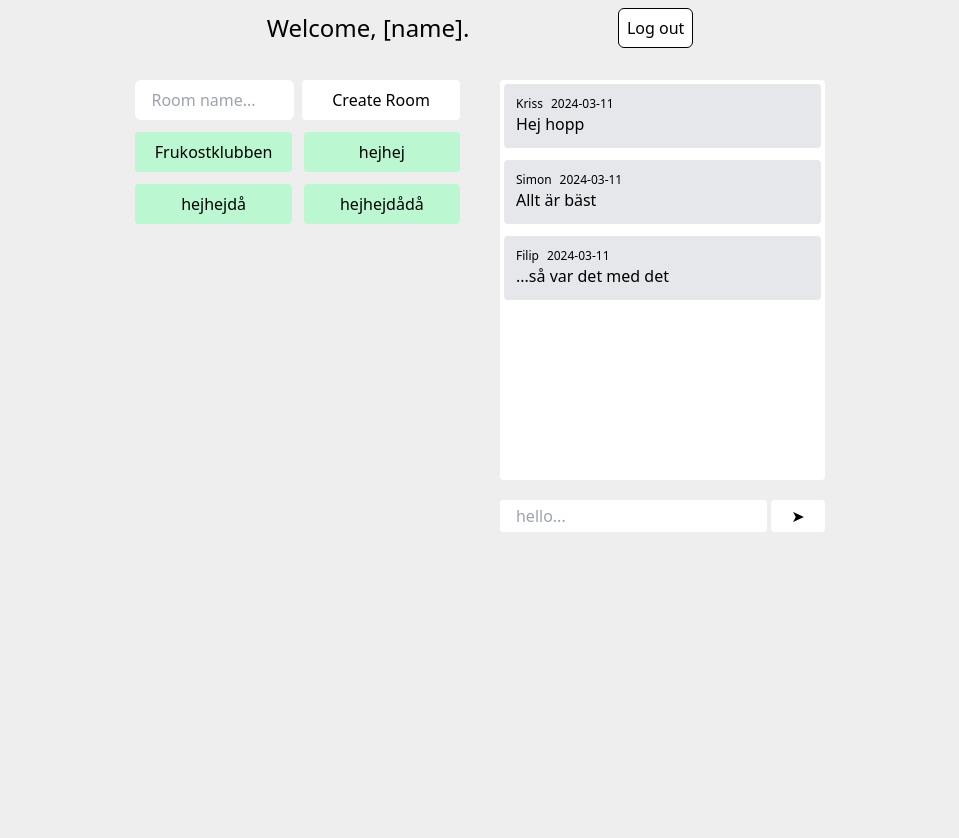
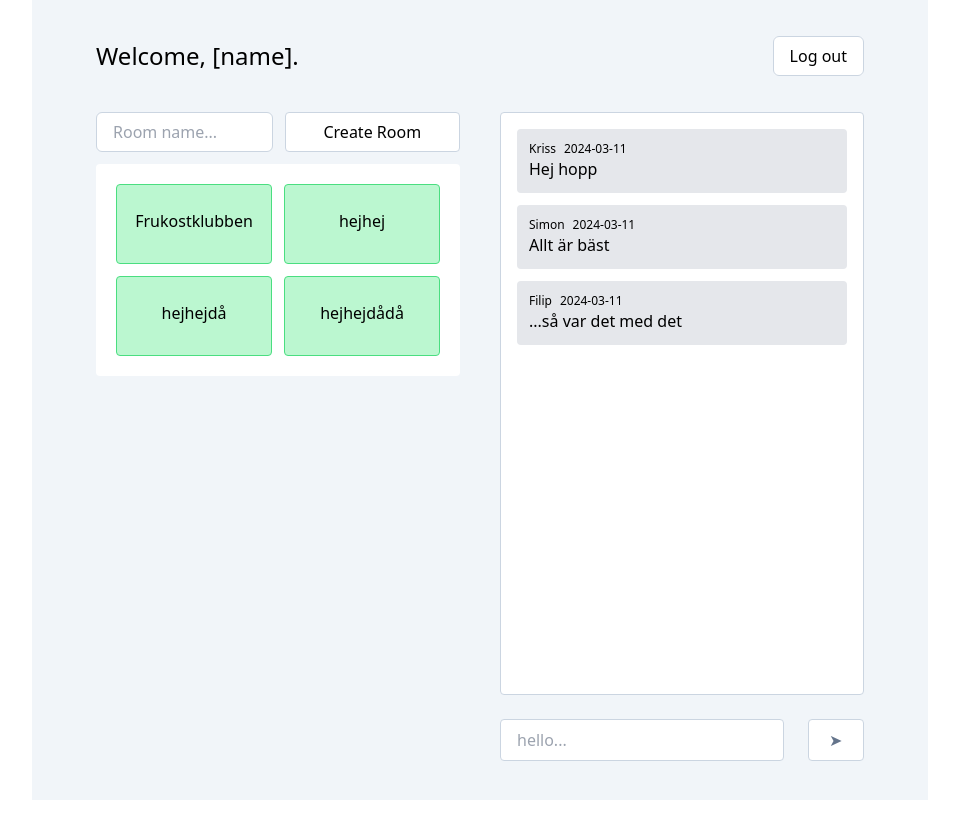
Before and after one commit to silvertejp89/SocketChat, a React (Vite) app in the folder frontend/: page /Global in a window 1280 px wide. Shown: the top 838 px of the page, without its empty margins (160-1119 px from the left). After the commit the page ends 800 px from the top, so only its background shows below. Built offline with nearby package versions, Linux system fonts and the light colour scheme.

Commit message:
global styling changes

```diff
--- a/frontend/src/Router.tsx
+++ b/frontend/src/Router.tsx
@@ -19,7 +19,7 @@ export const router = createBrowserRouter([
         element: <Global />,
       },
       {
-        path: "/Group/:GroupId",
+        path: "/Group",
         element: <Group />,
       },
     ],
--- a/frontend/src/components/ButtonComponent.tsx
+++ b/frontend/src/components/ButtonComponent.tsx
@@ -10,7 +10,7 @@ const ButtonComponent = ({ buttonLink, buttonText }: IButtonProps) => {
     <button className="">
       <Link
         to={buttonLink}
-        className="bg-white border border-black rounded-md p-2"
+        className="bg-white rounded-md py-2 px-4 border border-slate-300"
       >
         {buttonText}
       </Link>
--- a/frontend/src/components/ChatComponent.tsx
+++ b/frontend/src/components/ChatComponent.tsx
@@ -23,20 +23,20 @@ export const ChatComponent = () => {
     },
   ];
   return (
-    <div className="w-1/2 h-screen flex-col">
-      <div className="bg-white w-full h-1/2 mb-5 rounded flex flex-col gap-3 p-1">
+    <div className="w-1/2  flex-col">
+      <div className="bg-white w-full  min-h-[90%] mb-6 rounded flex flex-col gap-3 p-4 border border-slate-300">
         {messageList.map((message) => (
           <MessageComponent message={message} key={message.id} />
         ))}
       </div>
 
-      <div className="flex gap-1">
+      <div className="flex gap-6 ">
         <input
           type="text"
           placeholder="hello..."
-          className="w-5/6 rounded py-1 px-4"
+          className="w-5/6 rounded py-2 px-4 border border-slate-300"
         />
-        <div className="w-1/6 bg-white rounded flex justify-center items-center cursor-pointer">
+        <div className="w-1/6 bg-white rounded flex justify-center items-center cursor-pointer border border-slate-300 text-slate-500">
           ➤
         </div>
       </div>
--- a/frontend/src/components/GroupIcon.tsx
+++ b/frontend/src/components/GroupIcon.tsx
@@ -9,7 +9,7 @@ export const GroupIcon = ({ group }: IGroupProps) => {
   return (
     <Link
       to={"/" + group.name}
-      className="bg-green-200 rounded p-2 text-center"
+      className="bg-green-200 rounded border border-green-400 px-4 py-6 text-center h-20 items-center"
     >
       {group.name}
     </Link>
--- a/frontend/src/components/GroupList.tsx
+++ b/frontend/src/components/GroupList.tsx
@@ -26,7 +26,7 @@ let groups: IGroup[] = [
 
 export const GroupList = () => {
   return (
-    <div className="grid grid-cols-2 gap-3 my-5">
+    <div className="grid grid-cols-2 gap-3 my-5 bg-white p-5 rounded overflow-auto">
       {groups.map((group) => (
         <GroupIcon group={group} />
       ))}
--- a/frontend/src/components/UserIcon.tsx
+++ b/frontend/src/components/UserIcon.tsx
@@ -1,9 +1,15 @@
 export const UserIcon = () => {
   return (
-    <section className="flex gap-3">
-      <li className="bg-white rounded p-1 cursor-pointer">Simon</li>
-      <li className="bg-white rounded p-1 cursor-pointer">Kriss</li>
-      <li className="bg-white rounded p-1 cursor-pointer">Filip</li>
+    <section className="flex gap-3 w-full">
+      <li className="bg-blue-200 rounded p-1 cursor-pointer flex items-center justify-center h-10 w-14">
+        Simon
+      </li>
+      <li className="bg-blue-200 rounded p-1 cursor-pointer flex items-center justify-center h-10 w-14">
+        Kriss
+      </li>
+      <li className="bg-blue-200 rounded p-1 cursor-pointer flex items-center justify-center h-10 w-14">
+        Filip
+      </li>
     </section>
   );
 };
--- a/frontend/src/components/UserList.tsx
+++ b/frontend/src/components/UserList.tsx
@@ -2,7 +2,7 @@ import { UserIcon } from "./UserIcon";
 
 export const UserList = () => {
   return (
-    <ul className="flex flex-row gap-5 mt-5">
+    <ul className="flex flex-row gap-5 mt-5 bg-white  p-5 rounded">
       <UserIcon />
     </ul>
   );
--- a/frontend/src/main.scss
+++ b/frontend/src/main.scss
@@ -3,5 +3,16 @@
 @tailwind utilities;
 
 body {
-  background-color: rgb(238, 238, 238);
+  display: flex;
+  justify-content: center;
+  margin: 0;
+  padding: 0;
+  #root {
+    margin: 0;
+    padding: 0;
+    background-color: rgb(241 245 249);
+    display: flex;
+    justify-content: center;
+    width: 70vw;
+  }
 }
--- a/frontend/src/pages/Global.tsx
+++ b/frontend/src/pages/Global.tsx
@@ -4,22 +4,22 @@ import { GroupList } from "../components/GroupList";
 
 export const Global = () => {
   return (
-    <section className="flex h-screen justify-center flex-col items-center mt-20 ">
-      <div className="flex flex-row w-1/3 absolute top-3 justify-between">
-        <div className=" text-2xl ">Welcome, [name].</div>
+    <section className="flex flex-col items-around w-full h-screen py-10 px-16">
+      <div className="flex flex-row  w-full justify-between pb-10">
+        <div className=" text-2xl  ">Welcome, [name].</div>
         <ButtonComponent buttonLink="/" buttonText="Log out" />
       </div>
-      <div className="flex gap-10">
+      <div className="flex gap-10 h-full">
         <div className="w-1/2">
-          <form action="" className=" flex w-full h-8 gap-2">
+          <form action="" className=" flex w-full h-8 justify-around gap-3">
             <input
               type="text"
-              name=""
-              id=""
               placeholder="Room name..."
-              className="w-1/2 bg-white  rounded-md h-10 py-1 px-4"
+              className="w-1/2 bg-white  rounded-md h-10 py-1 px-4 border border-slate-300"
             />
-            <button className="bg-white w-1/2 h-10 rounded">Create Room</button>
+            <button className="bg-white w-1/2 h-10 rounded border border-slate-300">
+              <a href="/group">Create Room</a>
+            </button>
           </form>
 
           <GroupList />
--- a/frontend/src/pages/Group.tsx
+++ b/frontend/src/pages/Group.tsx
@@ -1,21 +1,17 @@
 import { Link } from "react-router-dom";
+import { ChatComponent } from "../components/ChatComponent";
 
 export const Group = () => {
   return (
     <>
-      {/* Topside Group */}
-      <div>
+      <div className="flex justify-between">
         <button>
           <Link to="/global">Go back</Link>
         </button>
         <div>[Group.name]'s Room</div>
       </div>
 
-      {/* Group Chat  */}
-      <div>
-        <div></div>
-        <input type="text" />
-      </div>
+      <ChatComponent />
     </>
   );
 };
```
